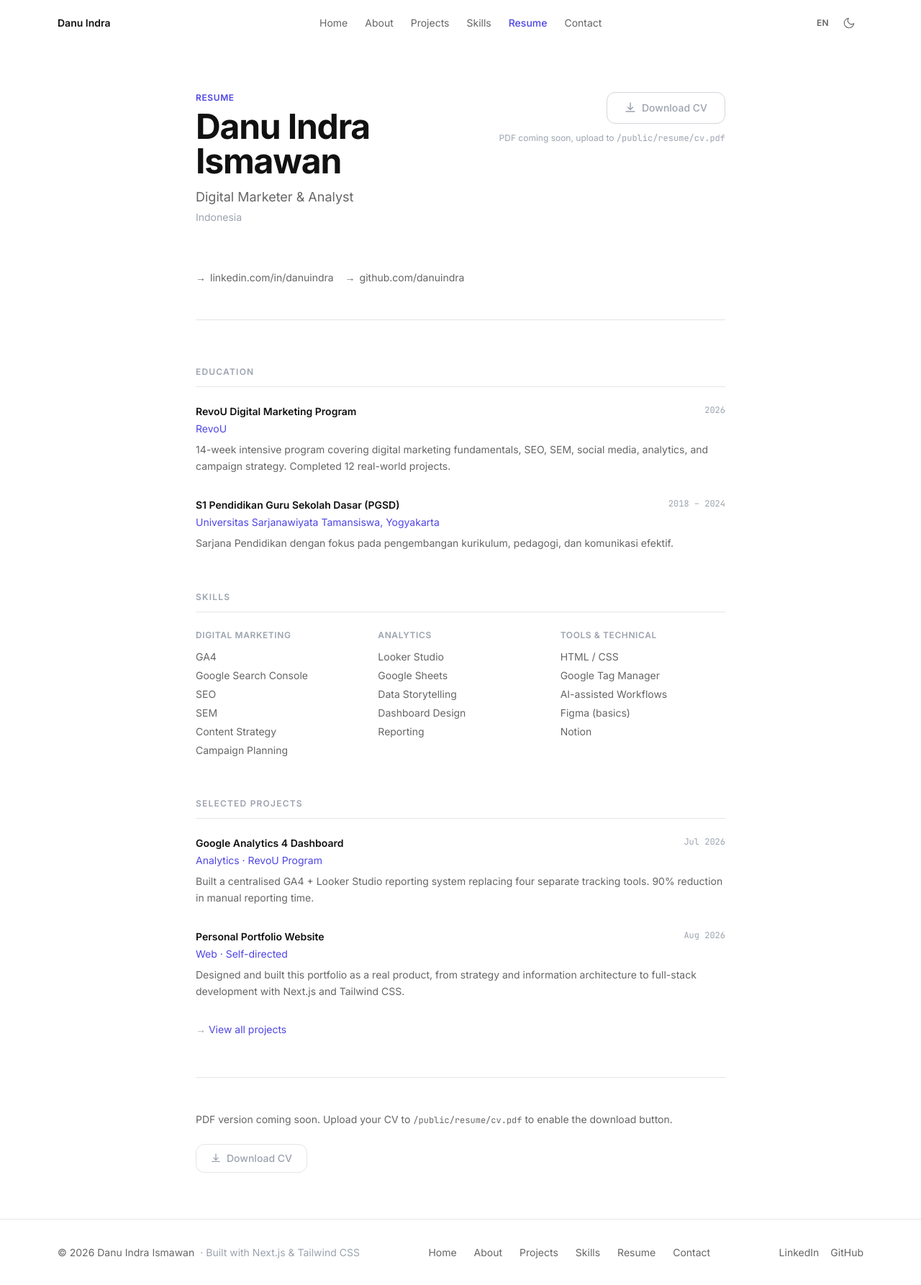
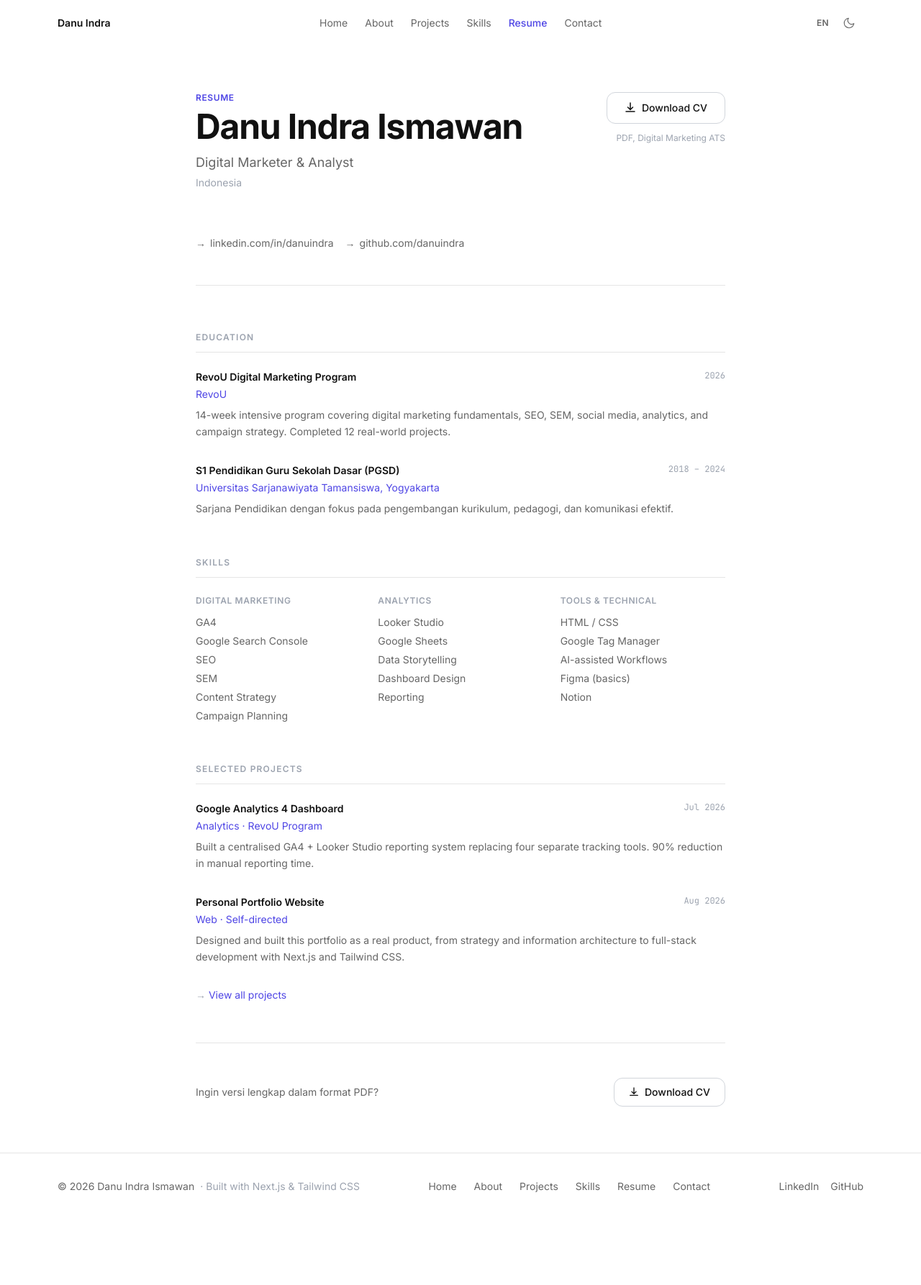
Before and after one commit to danuindra/portfolio-website, a Next.js app: page /resume in a window 1280 px wide. Shown: the whole page at 72% size. After the commit the page ends 1694 px from the top, so only its background shows below. Built offline with nearby package versions, Linux system fonts and the light colour scheme.

Commit message:
feat: enable CV download button with ATS PDF

```diff
--- a/src/components/resume/ResumeClient/ResumeClient.tsx
+++ b/src/components/resume/ResumeClient/ResumeClient.tsx
@@ -76,21 +76,20 @@ export default function ResumeClient({ siteConfig }: ResumeClientProps) {
               <p className="text-sm text-[var(--color-text-tertiary)] mt-1">{siteConfig.location}</p>
             </div>
 
-            {/* Download button — disabled until CV file is uploaded to /public/resume/cv.pdf */}
+            {/* Download button */}
             <div className="flex flex-col gap-3 sm:items-end shrink-0">
-              <span
-                className="inline-flex items-center justify-center gap-2 h-11 px-6 rounded-lg border border-[var(--color-border-default)] text-[var(--color-text-tertiary)] text-sm font-medium cursor-not-allowed select-none"
-                aria-label="CV not yet available for download"
-                title="CV file coming soon"
+              <a
+                href="/resume/CV Digital Marketing ATS.pdf"
+                download="CV Danu Indra Ismawan - Digital Marketing.pdf"
+                className="inline-flex items-center justify-center gap-2 h-11 px-6 rounded-lg border border-[var(--color-border-default)] text-[var(--color-text-primary)] text-sm font-medium hover:border-[var(--color-accent)] hover:text-[var(--color-accent)] transition-colors"
+                aria-label="Download CV PDF"
               >
                 <svg width="16" height="16" viewBox="0 0 16 16" fill="none" aria-hidden="true">
                   <path d="M8 1v9M4.5 7l3.5 3.5L11.5 7M2 13h12" stroke="currentColor" strokeWidth="1.5" strokeLinecap="round" strokeLinejoin="round" />
                 </svg>
                 Download CV
-              </span>
-              <p className="text-xs text-[var(--color-text-tertiary)]">
-                PDF coming soon, upload to <code className="font-mono">/public/resume/cv.pdf</code>
-              </p>
+              </a>
+              <p className="text-xs text-[var(--color-text-tertiary)]">PDF, Digital Marketing ATS</p>
             </div>
           </div>
         </AnimatedSection>
@@ -208,17 +207,19 @@ export default function ResumeClient({ siteConfig }: ResumeClientProps) {
         <AnimatedSection delay={200}>
           <div className="mt-4 pt-12 border-t border-[var(--color-border-subtle)] flex flex-wrap items-center justify-between gap-6">
             <p className="text-sm text-[var(--color-text-secondary)]">
-              PDF version coming soon. Upload your CV to <code className="font-mono text-xs">/public/resume/cv.pdf</code> to enable the download button.
+              Ingin versi lengkap dalam format PDF?
             </p>
-            <span
-              className="inline-flex items-center justify-center gap-2 h-10 px-5 rounded-lg border border-[var(--color-border-subtle)] text-[var(--color-text-tertiary)] text-sm font-medium cursor-not-allowed select-none"
-              aria-label="CV not yet available"
+            <a
+              href="/resume/CV Digital Marketing ATS.pdf"
+              download="CV Danu Indra Ismawan - Digital Marketing.pdf"
+              className="inline-flex items-center justify-center gap-2 h-10 px-5 rounded-lg border border-[var(--color-border-default)] text-[var(--color-text-primary)] text-sm font-medium hover:border-[var(--color-accent)] hover:text-[var(--color-accent)] transition-colors"
+              aria-label="Download CV PDF"
             >
               <svg width="14" height="14" viewBox="0 0 16 16" fill="none" aria-hidden="true">
                 <path d="M8 1v9M4.5 7l3.5 3.5L11.5 7M2 13h12" stroke="currentColor" strokeWidth="1.5" strokeLinecap="round" strokeLinejoin="round" />
               </svg>
               Download CV
-            </span>
+            </a>
           </div>
         </AnimatedSection>
 
```
Also changed, not shown: 1 other file (tests, documents, lock files or other folders).
